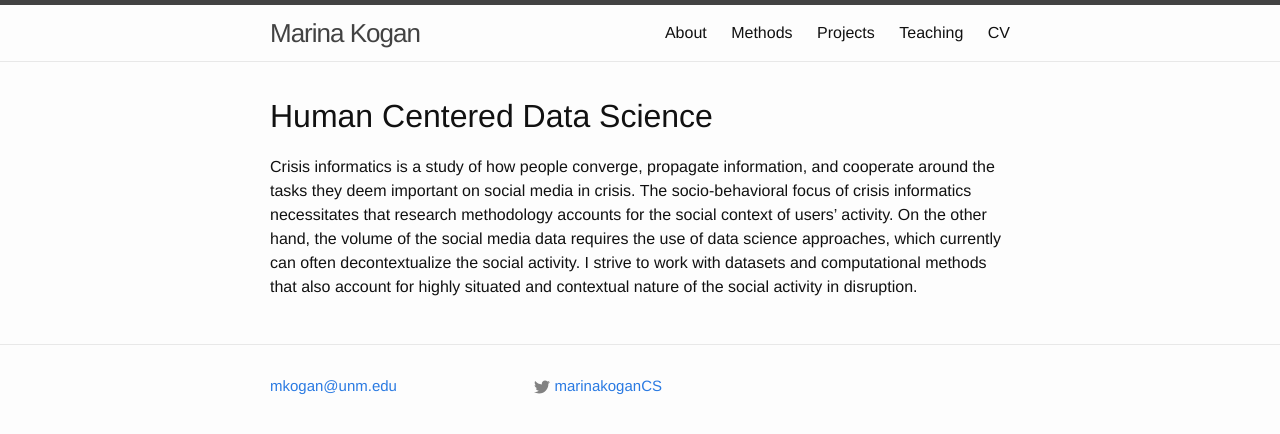
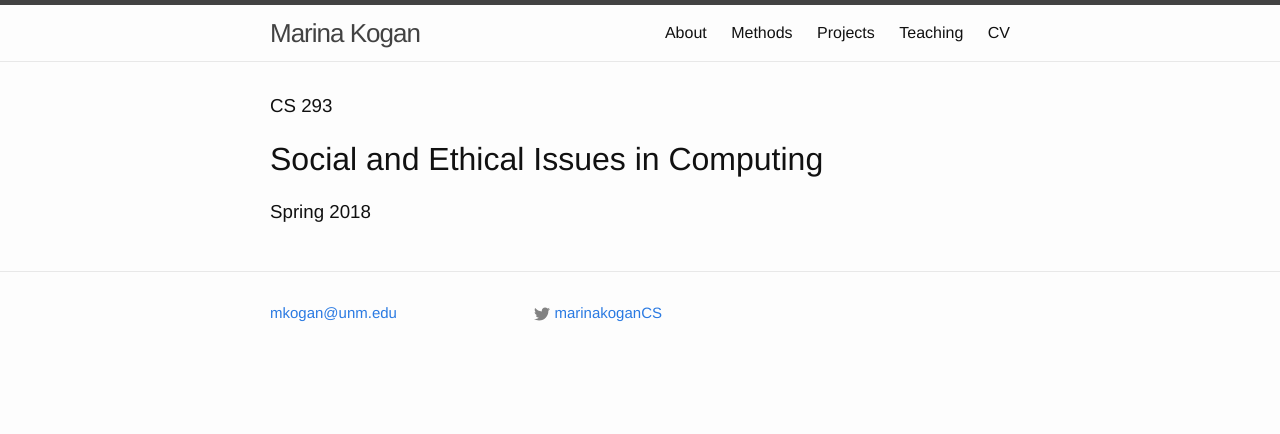
Before and after one commit to marinkala/marinkala.github.com, a Jekyll site: the page built from 5teaching.md, in a window 1280 px wide. Shown: the top 434 px of the page. Built offline with Jekyll 4.4.1, drawn with Linux system fonts in a browser that asks for light colours.

Commit message:
add teaching section

```diff
--- a/5teaching.md
+++ b/5teaching.md
@@ -5,5 +5,6 @@ excerpt: "This is my teaching"
 permalink: /teaching/
 ---
 
-# Human Centered Data Science
-Crisis informatics is a study of how people converge, propagate information, and cooperate around the tasks they deem important on social media in crisis. The socio-behavioral focus of crisis informatics necessitates that research methodology accounts for the social context of users’ activity.  On the other hand, the volume of the social media data requires the use of data science approaches, which currently can often decontextualize the social activity.  I strive to work with datasets and computational methods that also account for highly situated and contextual nature of the social activity in disruption.
+### CS 293
+# Social and Ethical Issues in Computing
+### Spring 2018
```
Also changed, not shown: 3methods.md (+3 -3 lines).
